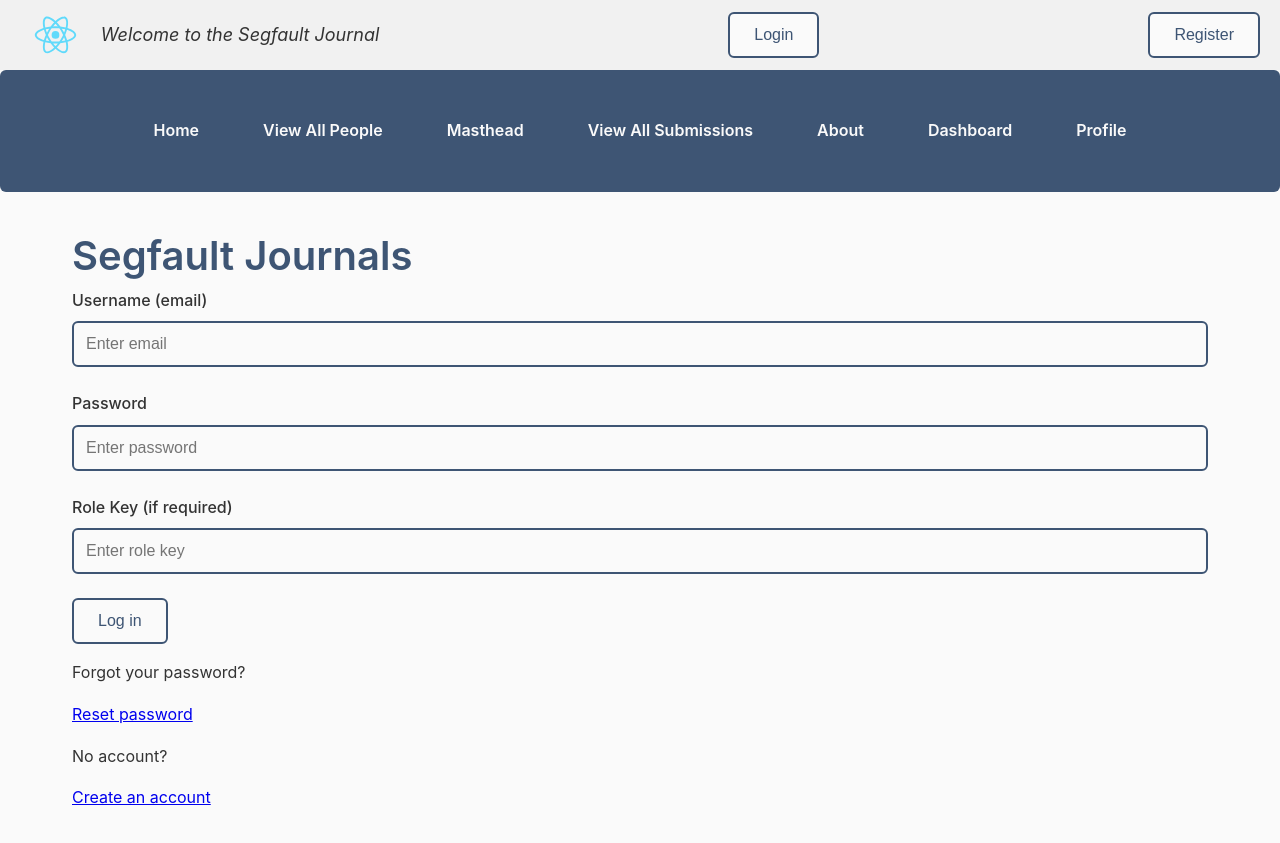
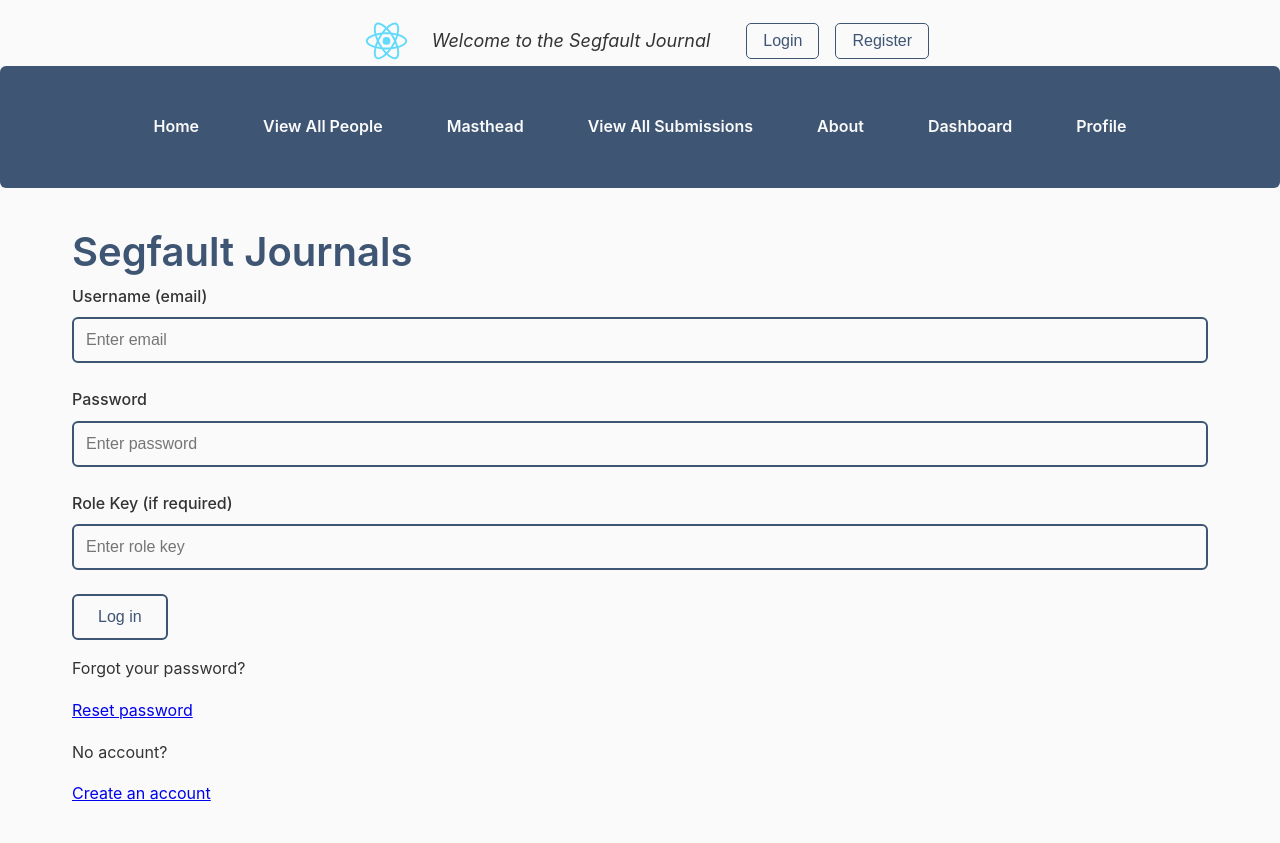
Before and after one commit to RuchirBo/segfault-journal-frontend, a React (Create React App) app: page /login in a window 1280 px wide. Built offline with nearby package versions, Linux system fonts and the light colour scheme; no server answers.

Commit message:
updated CSS to fix login and register buttons on banner

```diff
--- a/src/App.css
+++ b/src/App.css
@@ -133,16 +133,15 @@ nav a:focus {
 }
 
 .login-button {
-  position: absolute;
-  top: 10px;
-  right: 10px;
-  padding: 0.75rem 1.5rem;
+  top: 0px;
+  right: 0px;
+  padding: 0.0rem 0rem;
   background-color: var(--primary-color);
   color: var(--background-color);
-  border: 2px solid var(--primary-color);
-  border-radius: 6px;
+  border: 0px solid var(--primary-color);
+  border-radius: 0px;
   cursor: pointer;
-  font-weight: 500;
+  font-weight: 0;
   transition: background-color 0.3s ease, color 0.3s ease;
 }
 
@@ -155,7 +154,6 @@ nav a:focus {
   background-color: var(--secondary-color);
   color: var(--primary-color);
 }
-
 
 
 .person-container {
@@ -278,25 +276,26 @@ nav a:focus {
 
 .auth-buttons-container {
   display: flex;
-  justify-content: space-between;
   align-items: center;
-  padding: 10px 20px;
-  background-color: #f1f1f1;
-  position: relative;
+  justify-content: center;
+  gap: 1rem;
+  margin-top: 1rem;
+  flex-wrap: wrap;
 }
 
 .auth-button {
   font-size: 1rem;
-  padding: 0.75rem 1.5rem;
-  margin-left: 0px;
+  padding: 0.5rem 1rem; /* Add some internal spacing */
+  margin: 0; /* Let gap in flexbox handle spacing */
   cursor: pointer;
-  border-radius: 6px;
-  border: 2px solid var(--primary-color);
+  border-radius: 5px;
+  border: 1px solid var(--primary-color);
   background-color: var(--background-color);
   color: var(--primary-color);
   font-weight: 500;
   transition: background-color 0.3s ease, color 0.3s ease, border-color 0.3s ease;
 }
+
 
 .auth-button:hover,
 .auth-button:focus {
```
